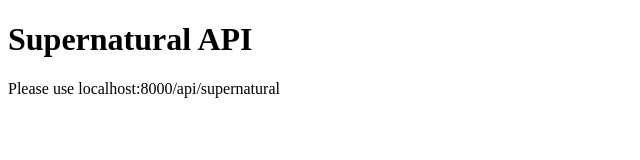
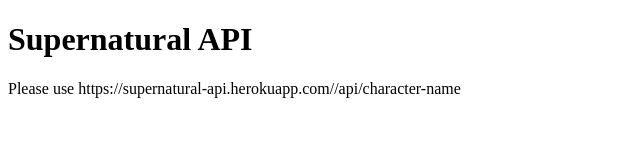
Before and after one commit to KristenHarman/supernatural-api, a website: page index.html in a window 1280 px wide. Shown: the whole page, without its empty margins (0-640 px from the left). Drawn offline with Linux system fonts and the light colour scheme.

Commit message:
updated html documentation

```diff
--- a/index.html
+++ b/index.html
@@ -8,6 +8,6 @@
 </head>
 <body>
     <h1>Supernatural API</h1>
-    <p>Please use localhost:8000/api/supernatural</p>
+    <p>Please use https://supernatural-api.herokuapp.com//api/character-name</p>
 </body>
 </html>
```
